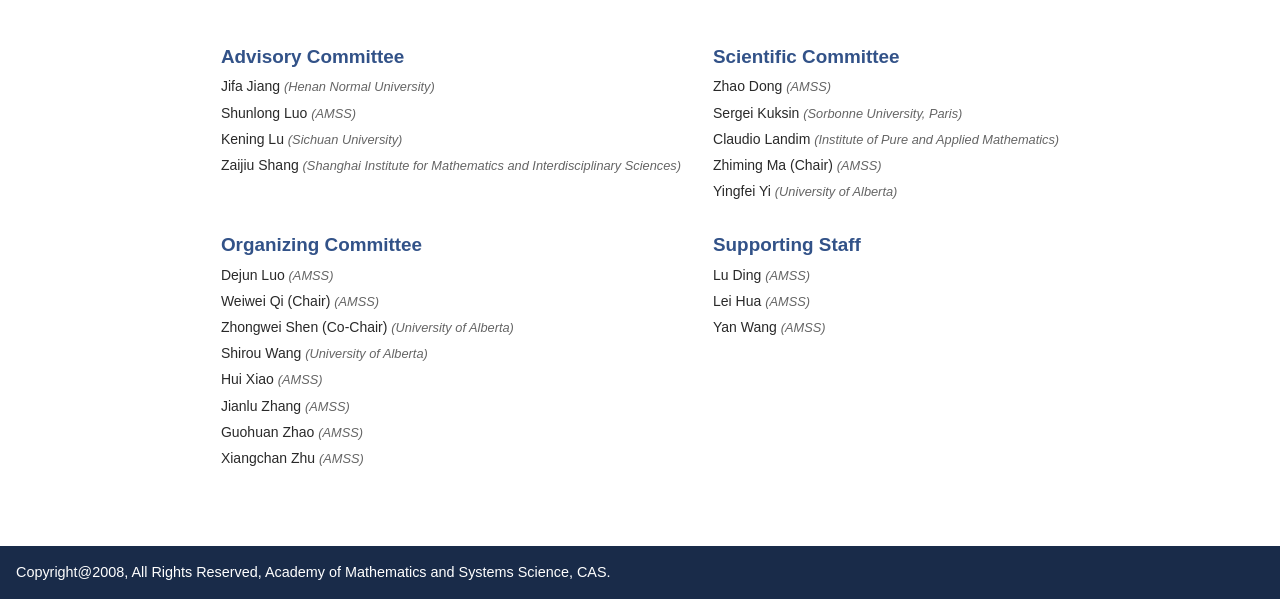
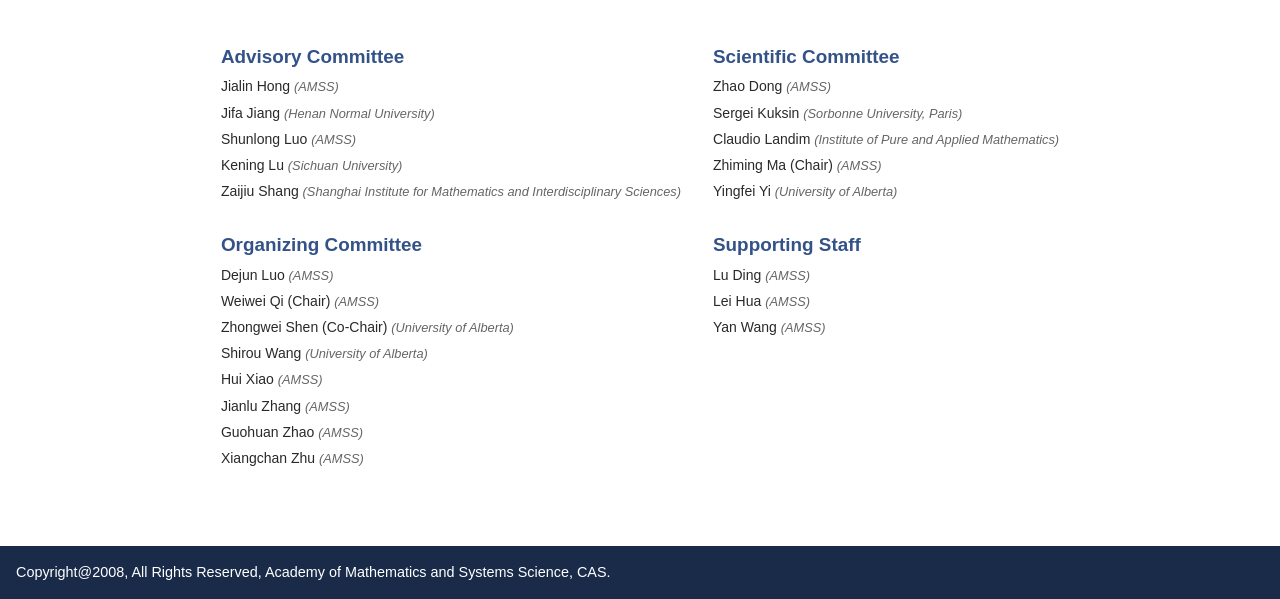
Before and after one commit to ICSD-2027/ICSD-2027.github.io, a plain HTML site: page committees.html in a window 1280 px wide. Shown: the part 201-800 px from the top of the page. Drawn offline with Linux system fonts and the light colour scheme.

Commit message:
Committees.html

```diff
--- a/committees.html
+++ b/committees.html
@@ -37,6 +37,7 @@
       <section>
         <h1>Advisory Committee</h1>
         <ul class="roster" role="list">
+          <li>Jialin Hong <i class="affiliation">(AMSS)</i></li>
           <li>Jifa Jiang <i class="affiliation">(Henan Normal University)</i></li>
           <li>Shunlong Luo <i class="affiliation">(AMSS)</i></li>
           <li>Kening Lu <i class="affiliation">(Sichuan University)</i></li>
```
